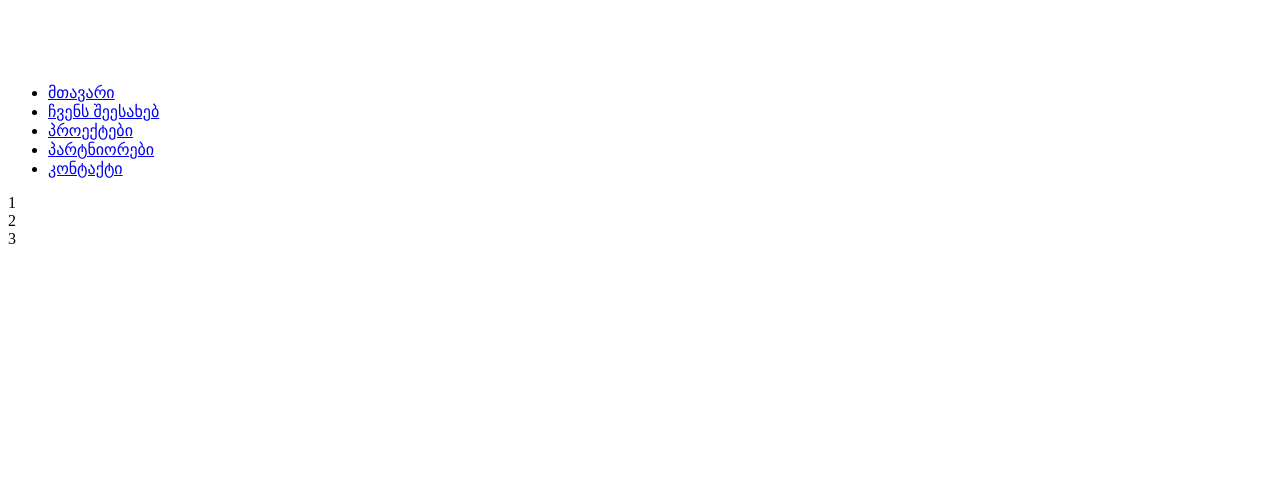
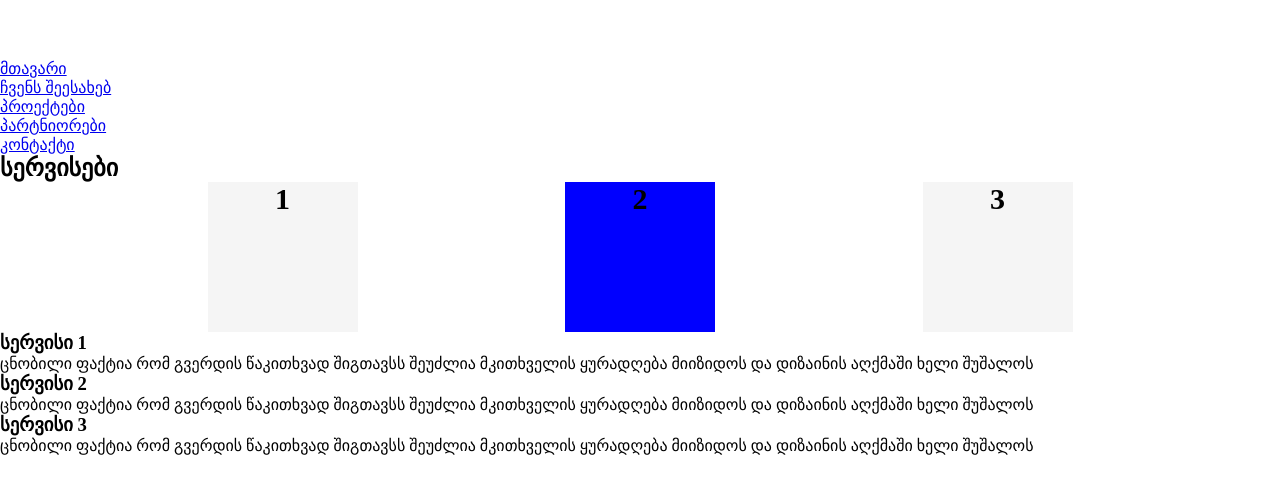
Before and after one commit to Katrin2108/emushkudiani8lesson, a plain HTML site: page index.html in a window 1280 px wide. Drawn offline with Linux system fonts and the light colour scheme.

Commit message:
add texst and boxes

```diff
--- a/css/styles.css
+++ b/css/styles.css
@@ -0,0 +1,26 @@
+*{margin: 0;
+  padding: 0;
+  box-sizing: border-box;
+}
+ /*boxes section*/
+ .boxes{
+    display: flex;
+    justify-content: space-evenly;
+ }
+ .box {
+    width: 150px;
+    height: 150px;
+    background-color: red;
+    font-weight: 900;
+    text-align: center;
+    font-size: 30px;
+ }
+ .box:nth-child(1){
+    background-color: whitesmoke;
+ }
+ .box:nth-child(2){
+    background-color: blue;
+ }
+ .box:nth-child(3){
+    background-color: whitesmoke;
+ }
--- a/index.html
+++ b/index.html
@@ -34,11 +34,37 @@
                 </nav>
             </div>
         </header>
-        <section>
+        <section class="flex-items">
+            <h2 class="text-title">სერვისები</h2>
+            <div class="container">
+                <div class="boxes">
+                  <div class="box box1">1</div>
+                  <div class="box box2">2</div>
+                  <div class="box box3">3</div>
+                </div>
+            </div>
             <div>
-                <div class="box1">1</div>
-                <div class="box2">2</div>
-                <div class="box3">3</div>
+                <article class="text-article" >
+                    <h3>სერვისი 1</h3>
+                        <p>
+                         ცნობილი ფაქტია რომ გვერდის წაკითხვად შიგთავსს შეუძლია მკითხველის ყურადღება
+                         მიიზიდოს და დიზაინის აღქმაში ხელი შუშალოს
+                        </p>
+                </article>
+                <article class="text-article">
+                    <h3>სერვისი 2</h3>
+                        <p>
+                         ცნობილი ფაქტია რომ გვერდის წაკითხვად შიგთავსს შეუძლია მკითხველის ყურადღება
+                         მიიზიდოს და დიზაინის აღქმაში ხელი შუშალოს
+                        </p>
+                </article>
+                <article class="text-article">
+                    <h3>სერვისი 3</h3>
+                        <p>
+                         ცნობილი ფაქტია რომ გვერდის წაკითხვად შიგთავსს შეუძლია მკითხველის ყურადღება
+                         მიიზიდოს და დიზაინის აღქმაში ხელი შუშალოს
+                        </p>
+                </article>
             </div>
         </section>
     </body>
```
